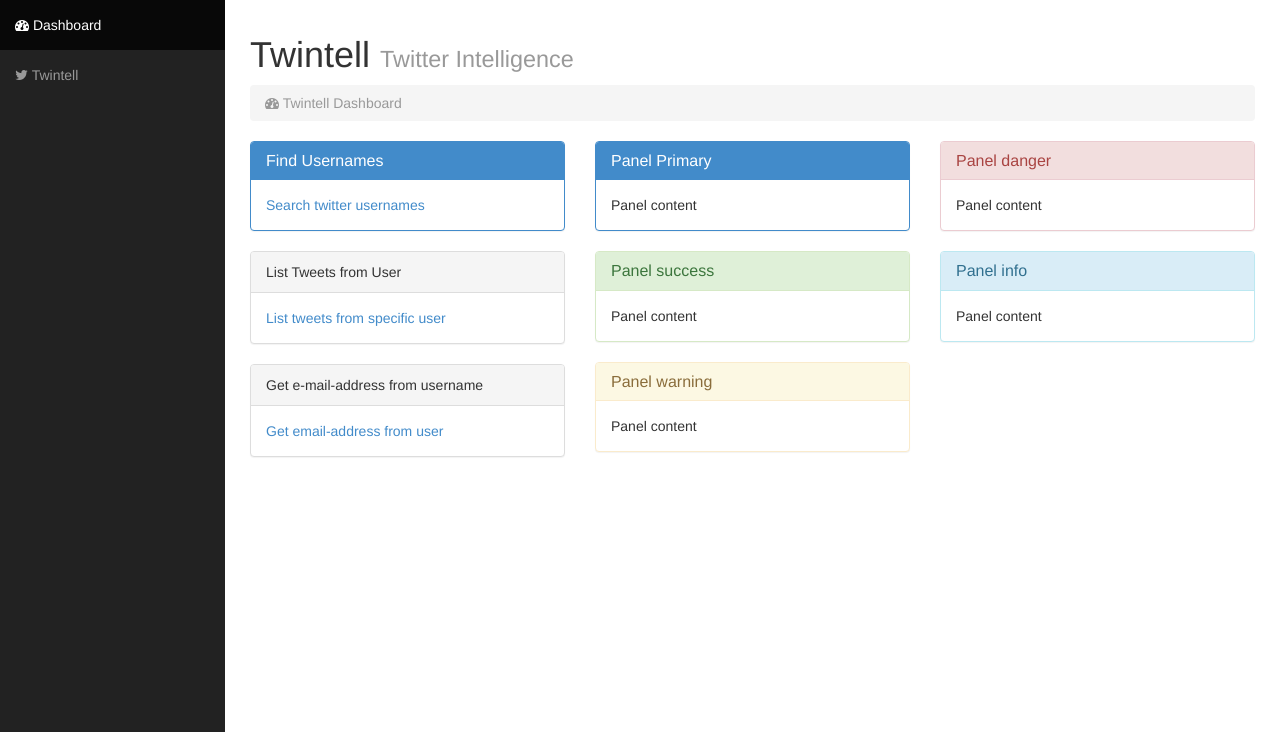
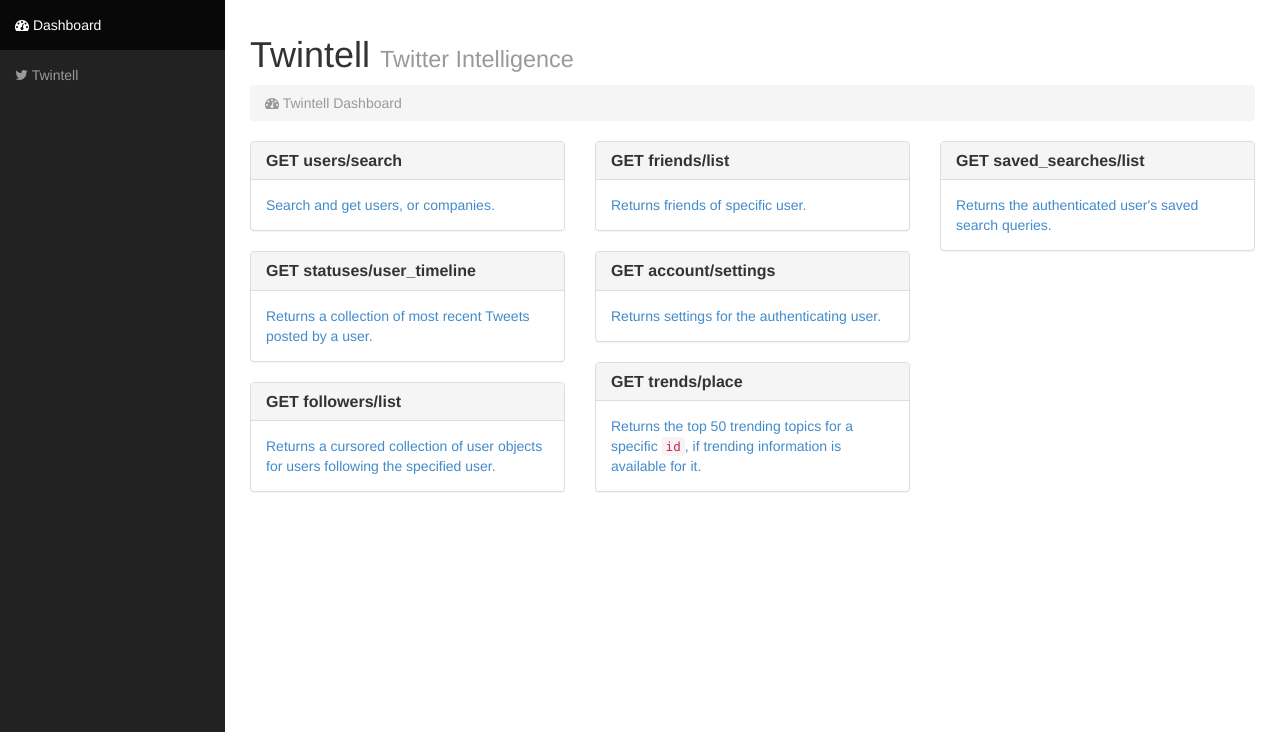
Before and after one commit to DanielBretschneider/Osint-Suite, a PHP site: page /etc/prog/Twintell/twintell_index.php in a window 1280 px wide. Shown: the part 50-782 px from the top of the page. Run offline with PHP 8.4, Linux system fonts and the light colour scheme; some libraries are stand-ins or nearby versions.

Commit message:
Updated Twintell Dashboard

```diff
--- a/etc/base/format/Formatter.php
+++ b/etc/base/format/Formatter.php
@@ -25,7 +25,7 @@ function twitter_parse_username_json($data) {
 
     # combine name and screen name
     for ($i = 0; $i < count($names); $i++) {
-        array_push($usernames_formatted, $names[$i] . ' (<b>@' . $screen_names[$i] . ')</b>');
+        array_push($usernames_formatted, '<li style="color: #333333">' . $names[$i] . ' (<b style="color: #1DA1F2;">@' . $screen_names[$i] . ')</b></li>');
     }
 
     # return usernames as string array
@@ -38,7 +38,7 @@ function twitter_parse_username_json($data) {
  *
  * @param type $str_arr
  */
-function print_string_array($str_arr)
+function print_string_array_username_list($str_arr)
 {
     # start unordered list
     echo '<ul>';
@@ -46,7 +46,7 @@ function print_string_array($str_arr)
     # add elements in for loop
     foreach($str_arr as $element)
     {
-        echo '<li style="color: #333333;">' . $element . '</li>';
+        echo $element;
     }
 
     # end unordered list
--- a/etc/prog/Twintell/twintell_index.php
+++ b/etc/prog/Twintell/twintell_index.php
@@ -52,73 +52,90 @@
                         <!-- CODE -->
 
                         <div class="row">
+
+                            <!-- 1st COL -->
                             <div class="col-lg-4">
-                                <div class="panel panel-primary">
+
+                                <!-- Usernames -->
+                                <div class="panel panel-default">
                                     <div class="panel-heading">
-                                        <h3 class="panel-title">Find Usernames</h3>
+                                        <h3 class="panel-title"><b>GET users/search</b></h3>
                                     </div>
                                     <div class="panel-body">
-                                        <a href="twintell_usernames.php">Search twitter usernames</a>
+                                        <a href="twintell_usernames.php">Search and get users, or companies.</a>
                                     </div>
                                 </div>
+
+                                <!-- timeline -->
                                 <div class="panel panel-default">
-                                    <div class="panel-heading">List Tweets from User</div>
+                                    <div class="panel-heading">
+                                        <h3 class="panel-title"><b>GET statuses/user_timeline</b></h3>
+                                    </div>
                                     <div class="panel-body">
-                                        <a href="#">List tweets from specific user</a>
+                                        <a href="twintell_usernames.php">Returns a collection of most recent Tweets posted by a user.</a>
+                                    </div>
+                                </div
+
+                                <!-- followers -->
+                                <div class="panel panel-default">
+                                    <div class="panel-heading">
+                                        <h3 class="panel-title"><b>GET followers/list</b></h3>
+                                    </div>
+                                    <div class="panel-body">
+                                        <a href="twintell_usernames.php">Returns a cursored collection of user objects for users following the specified user.</a>
                                     </div>
                                 </div>
+
+                            </div>
+
+                            <!-- 2nd COL -->
+                            <div class="col-lg-4">
+
+                                <!-- Usernames -->
                                 <div class="panel panel-default">
                                     <div class="panel-heading">
-                                        Get e-mail-address from username
+                                        <h3 class="panel-title"><b>GET friends/list</b></h3>
                                     </div>
                                     <div class="panel-body">
-                                        <a href="#">Get email-address from user</a>
+                                        <a href="twintell_usernames.php">Returns friends of specific user.</a>
                                     </div>
                                 </div>
-                            </div>
-                            <div class="col-lg-4">
-                                <div class="panel panel-primary">
+
+                                <!-- timeline -->
+                                <div class="panel panel-default">
                                     <div class="panel-heading">
-                                        <h3 class="panel-title">Panel Primary</h3>
+                                        <h3 class="panel-title"><b>GET account/settings</b></h3>
                                     </div>
                                     <div class="panel-body">
-                                        Panel content
+                                        <a href="twintell_usernames.php">Returns settings for the authenticating user.</a>
+                                    </div>
+                                </div
+
+                                <!-- followers -->
+                                <div class="panel panel-default">
+                                    <div class="panel-heading">
+                                        <h3 class="panel-title"><b>GET trends/place</b></h3>
+                                    </div>
+                                    <div class="panel-body">
+                                        <a href="twintell_usernames.php">Returns the top 50 trending topics for a specific <code>id</code>, if trending information is available for it.</a>
                                     </div>
                                 </div>
-                                <div class="panel panel-success">
+
+                            </div>
+
+                            <!-- 3rd COL -->
+                            <div class="col-lg-4">
+
+                                <!-- Usernames -->
+                                <div class="panel panel-default">
                                     <div class="panel-heading">
-                                        <h3 class="panel-title">Panel success</h3>
+                                        <h3 class="panel-title"><b>GET saved_searches/list</b></h3>
                                     </div>
                                     <div class="panel-body">
-                                        Panel content
+                                        <a href="twintell_usernames.php">Returns the authenticated user's saved search queries.</a>
                                     </div>
                                 </div>
-                                <div class="panel panel-warning">
-                                    <div class="panel-heading">
-                                        <h3 class="panel-title">Panel warning</h3>
-                                    </div>
-                                    <div class="panel-body">
-                                        Panel content
-                                    </div>
-                                </div>
-                            </div>
-                            <div class="col-lg-4">
-                                <div class="panel panel-danger">
-                                    <div class="panel-heading">
-                                        <h3 class="panel-title">Panel danger</h3>
-                                    </div>
-                                    <div class="panel-body">
-                                        Panel content
-                                    </div>
-                                </div>
-                                <div class="panel panel-info">
-                                    <div class="panel-heading">
-                                        <h3 class="panel-title">Panel info</h3>
-                                    </div>
-                                    <div class="panel-body">
-                                        Panel content
-                                    </div>
-                                </div>
+
                             </div>
                         </div><!-- /.row -->
 
```
Also changed, not shown: etc/prog/Twintell/TwitterAPIExchangeSettings.php (+11 -0 lines), etc/prog/Twintell/twintell_usernames.php (+26 -3 lines).
